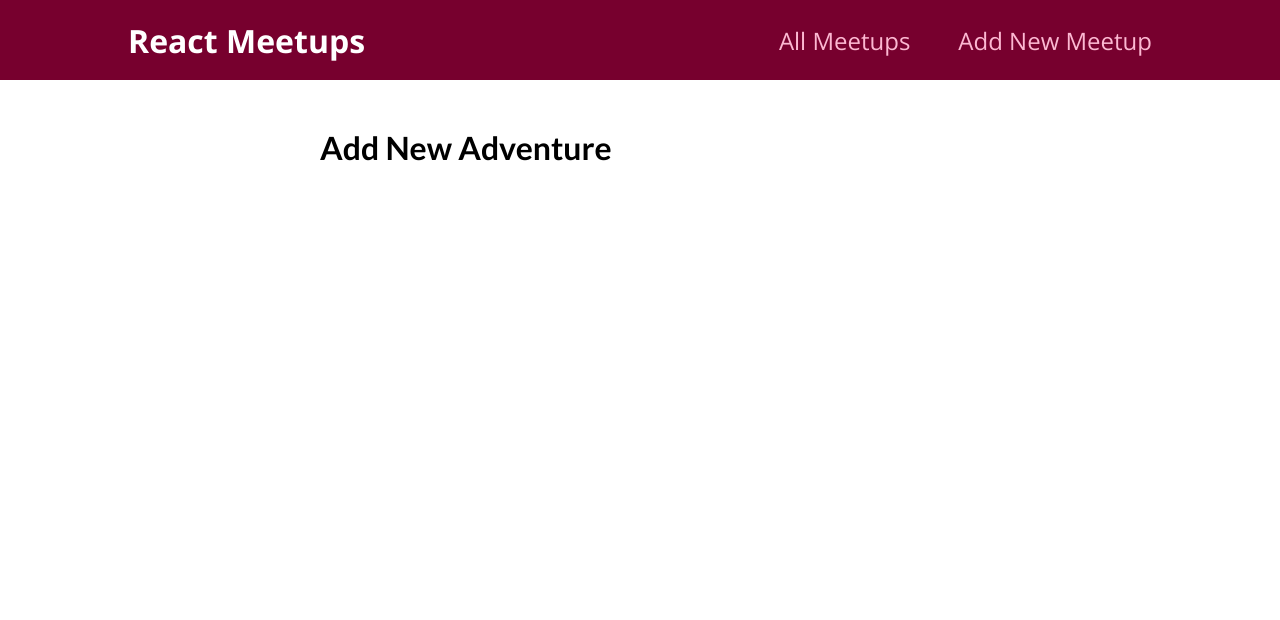
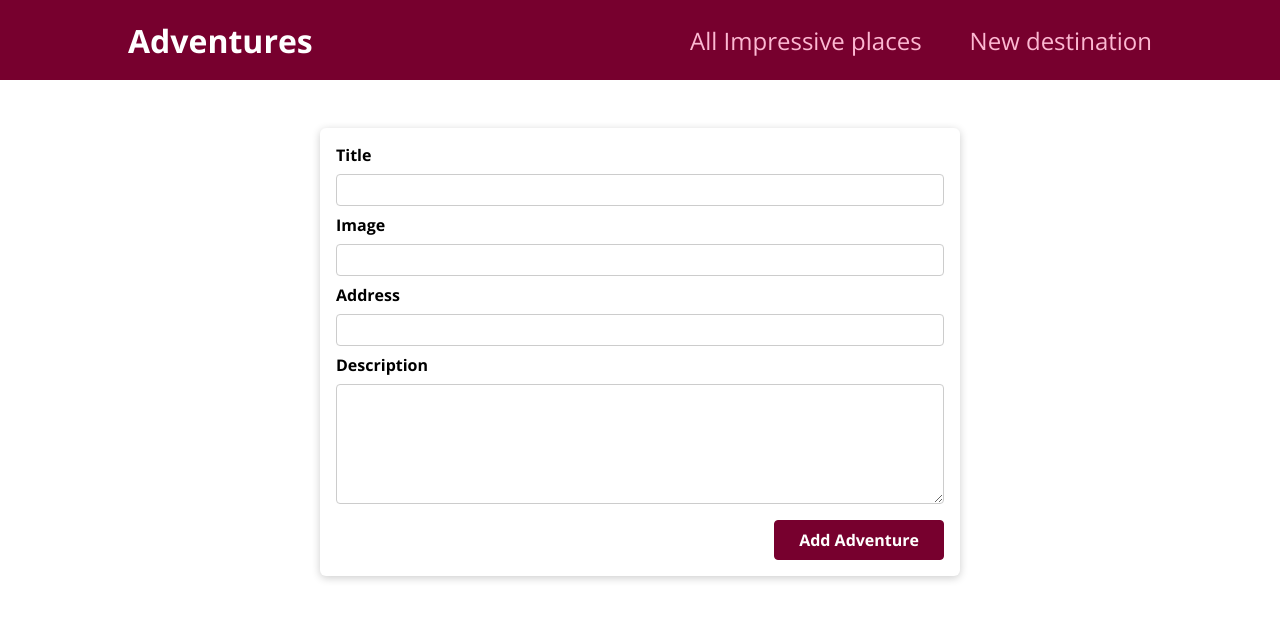
Before and after one commit to Lika-M/adventures-pages-router, a Next.js app: page /new-adventure in a window 1280 px wide. Shown: the top 620 px of the page. Built offline with nearby package versions, Linux system fonts and the light colour scheme.

Commit message:
Added a form to collect user data for adding a new destination. Made corrections to the main navigation.

```diff
--- /dev/null
+++ b/components/adventures/new-adventure-form.js
@@ -0,0 +1,59 @@
+import { useRef } from 'react';
+
+import classes from './new-adventure-form.module.css';
+
+export default function NewAdventureForm({ onAddAdventure }) {
+    const titleInputRef = useRef();
+    const imageInputRef = useRef();
+    const addressInputRef = useRef();
+    const descriptionInputRef = useRef();
+
+    function submitHandler(event) {
+        event.preventDefault();
+
+        const enteredTitle = titleInputRef.current.value;
+        const enteredImage = imageInputRef.current.value;
+        const enteredAddress = addressInputRef.current.value;
+        const enteredDescription = descriptionInputRef.current.value;
+
+        const adventure = {
+            title: enteredTitle,
+            image: enteredImage,
+            address: enteredAddress,
+            description: enteredDescription,
+        };
+
+        onAddAdventure(adventure);
+    }
+
+    return (
+        <div className={classes.wrapper}>
+            <form className={classes.form} onSubmit={submitHandler}>
+                <div className={classes.control}>
+                    <label htmlFor='title'>Title</label>
+                    <input type='text' required id='title' ref={titleInputRef} />
+                </div>
+                <div className={classes.control}>
+                    <label htmlFor='image'>Image</label>
+                    <input type='url' required id='image' ref={imageInputRef} />
+                </div>
+                <div className={classes.control}>
+                    <label htmlFor='address'>Address</label>
+                    <input type='text' required id='address' ref={addressInputRef} />
+                </div>
+                <div className={classes.control}>
+                    <label htmlFor='description'>Description</label>
+                    <textarea
+                        id='description'
+                        required
+                        rows='5'
+                        ref={descriptionInputRef}
+                    ></textarea>
+                </div>
+                <div className={classes.actions}>
+                    <button>Add Adventure</button>
+                </div>
+            </form>
+        </div>
+    );
+}
--- /dev/null
+++ b/components/adventures/new-adventure-form.module.css
@@ -0,0 +1,51 @@
+.wrapper {
+    background-color: white;
+    border-radius: 6px;
+    box-shadow: 0 2px 8px rgba(0, 0, 0, 0.2);
+  }
+
+.form {
+    padding: 1rem;
+}
+
+.control {
+    margin-bottom: 0.5rem;
+}
+
+.control label {
+    display: block;
+    font-weight: bold;
+    margin-bottom: 0.5rem;
+}
+
+.control input,
+.control textarea {
+    display: block;
+    font: inherit;
+    border-radius: 4px;
+    border: 1px solid #ccc;
+    padding: 0.25rem;
+    width: 100%;
+}
+
+.actions {
+    margin-top: 1rem;
+    text-align: right;
+}
+
+.actions button {
+    font: inherit;
+    cursor: pointer;
+    background-color: #77002e;
+    color: white;
+    padding: 0.5rem 1.5rem;
+    border: 1px solid #77002e;
+    border-radius: 4px;
+    font-weight: bold;
+}
+
+.actions button:hover,
+.actions button:active {
+    background-color: #a50e48;
+    border-color: #a50e48;
+}
--- a/components/layout/main-navigation.js
+++ b/components/layout/main-navigation.js
@@ -6,14 +6,14 @@ export default function MainNavigation() {
 
     return (
         <header className={classes.header}>
-            <div className={classes.logo}>React Meetups</div>
+            <div className={classes.logo}>Adventures</div>
             <nav>
                 <ul>
                     <li>
-                        <Link href='/'>All Meetups</Link>
+                        <Link href='/'>All Impressive places</Link>
                     </li>
                     <li>
-                        <Link href='/new-meetup'>Add New Meetup</Link>
+                        <Link href='/new-adventure'>New destination</Link>
                     </li>
                 </ul>
             </nav>
--- a/pages/new-adventure/index.js
+++ b/pages/new-adventure/index.js
@@ -1,3 +1,12 @@
-export default function NewAdventure(){
-    return <h1>Add New Adventure</h1>
+import NewAdventureForm from "@/components/adventures/new-adventure-form.js";
+
+export default function NewAdventure() {
+
+  function addHandler(data) {
+    console.log(data)
+  }
+
+  return (
+    <NewAdventureForm onAddAdventure={addHandler} />
+  );
 }
```
